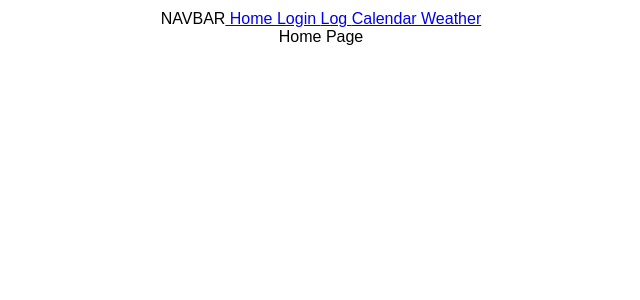
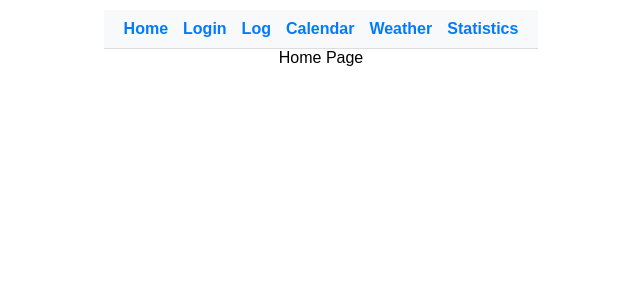
Before and after one commit to Penguinzbro02/garden_monitor, a React (Create React App) app in the folder client/: page / in a window 1280 px wide. Shown: the top 300 px of the page, without its empty margins (319-959 px from the left). Built offline with nearby package versions, Linux system fonts and the light colour scheme.

Commit message:
add css styling to NAVBAR

```diff
--- /dev/null
+++ b/client/src/components/Navbar.css
@@ -0,0 +1,27 @@
+.navbar {
+    background-color: #f8f9fa;
+    padding: 10px 20px;
+    border-bottom: 1px solid #ddd;
+}
+
+.navbar-links {
+    list-style: none;
+    display: flex;
+    gap: 15px;
+    margin: 0;
+    padding: 0;
+}
+
+.navbar-links li {
+    display: inline;
+}
+
+.navbar-links a {
+    text-decoration: none;
+    color: #007bff;
+    font-weight: bold;
+}
+
+.navbar-links a:hover {
+    text-decoration: underline;
+}
--- a/client/src/components/Navbar.js
+++ b/client/src/components/Navbar.js
@@ -1,14 +1,17 @@
 import { Link } from 'react-router-dom';
+import './Navbar.css';
+
 export const Navbar = () => {
     return (
-        <div> NAVBAR
-            <Link to="/"> Home </Link>
-            <Link to="/Login"> Login </Link>
-            <Link to="/Log"> Log </Link>
-            <Link to="/Calendar"> Calendar </Link>
-            <Link to="/Weather"> Weather </Link>
-        </div>
+        <nav className="navbar">
+            <ul className="navbar-links">
+                <li><Link to="/">Home</Link></li>
+                <li><Link to="/Login">Login</Link></li>
+                <li><Link to="/Log">Log</Link></li>
+                <li><Link to="/Calendar">Calendar</Link></li>
+                <li><Link to="/Weather">Weather</Link></li>
+                <li><Link to="/Statistics">Statistics</Link></li>
+            </ul>
+        </nav>
     );
-
-
-}
+};
```
